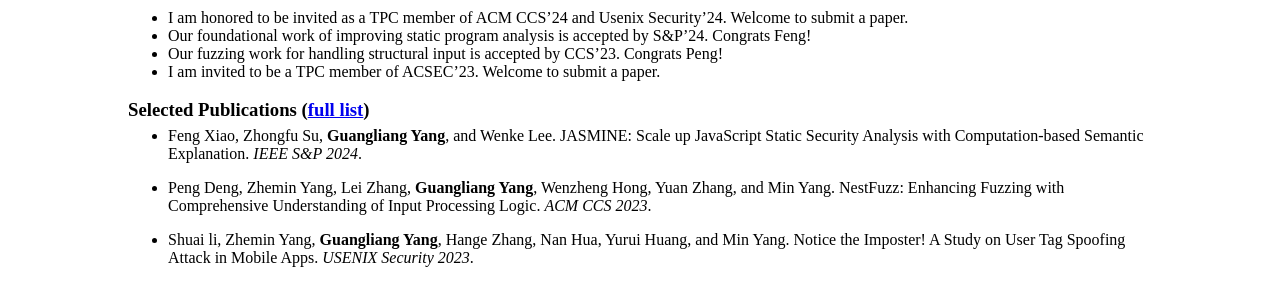
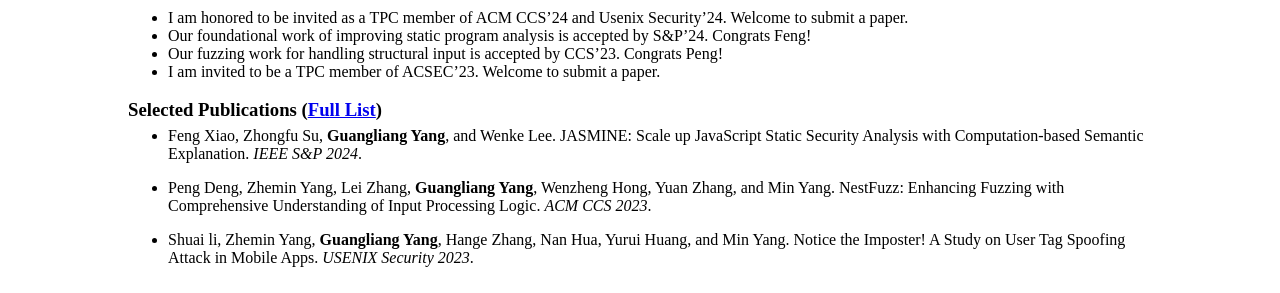
Before and after one commit to yang-guangliang/yang-guangliang.github.io, a Jekyll site: the page built from index.md, in a window 1280 px wide. Shown: the part 317-610 px from the top of the page. Built offline with Jekyll 4.4.1, drawn with Linux system fonts in a browser that asks for light colours.

```diff
--- a/index.md
+++ b/index.md
@@ -26,7 +26,7 @@ My research focuses on computer system and AI security. Our team is particularly
 - I am invited to be a TPC member of ACSEC'23. Welcome to submit a paper.
 
 
-### Selected Publications ([full list](./publications))
+### Selected Publications ([Full List](./publications))
 
 - Feng Xiao, Zhongfu Su, **Guangliang Yang**, and Wenke Lee. JASMINE: Scale up JavaScript Static Security Analysis with Computation-based Semantic Explanation. *IEEE S&P 2024*.
 
```
